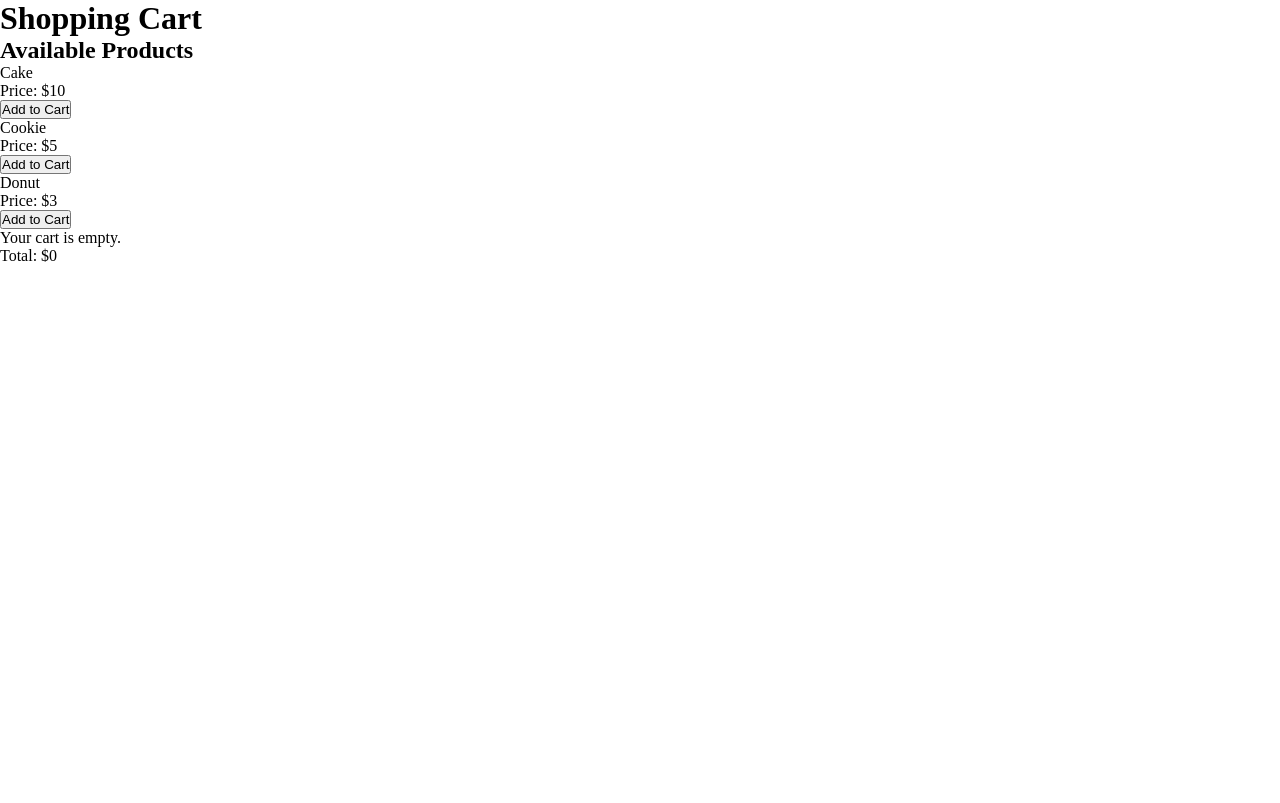
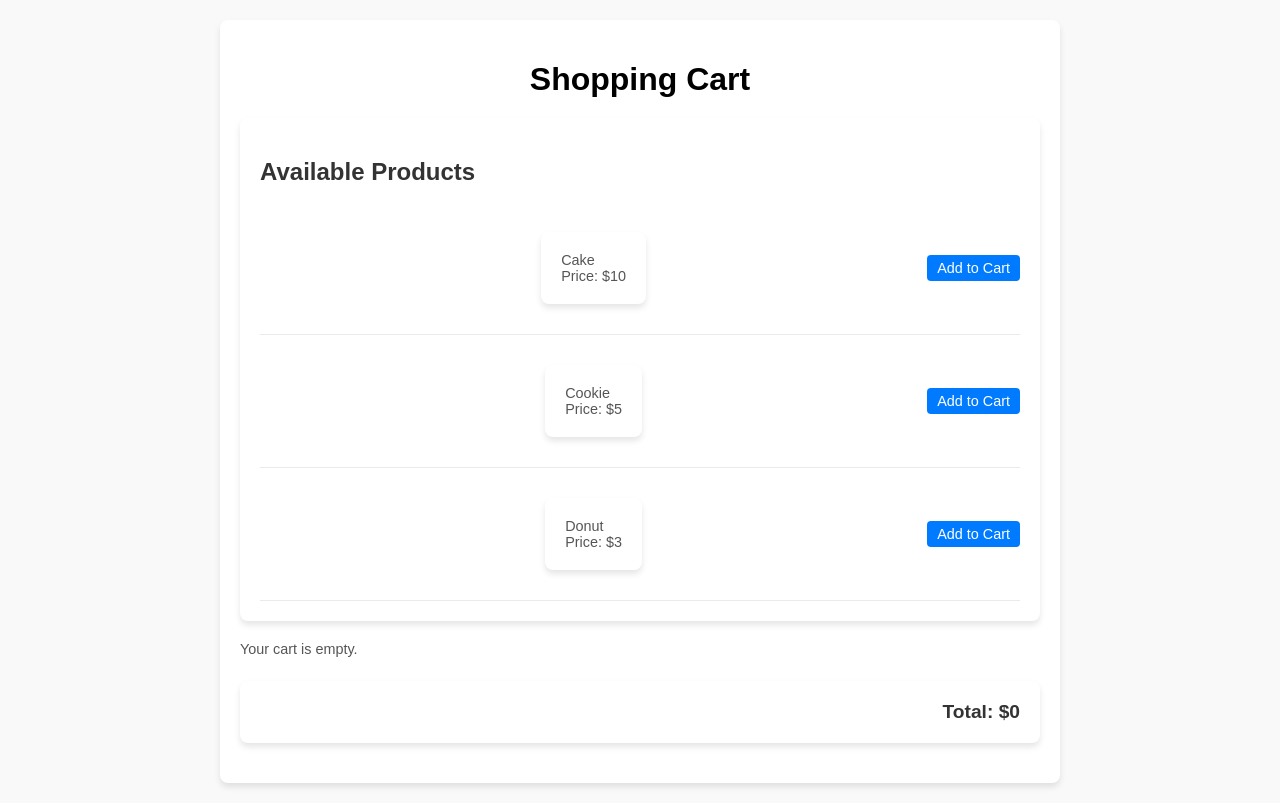
Before and after one commit to menoo-o/sugarBlossom, a Next.js app: page / in a window 1280 px wide. Built offline with nearby package versions, Linux system fonts and the light colour scheme.

Commit message:
minor css

```diff
--- a/app/globals.css
+++ b/app/globals.css
@@ -1,9 +1,97 @@
-*{
+/* General Styles */
+body {
+  font-family: Arial, sans-serif;
+  margin: 0;
+  padding: 0;
+  background-color: #f9f9f9;
+}
+
+/* Shopping Cart Container */
+div {
+  max-width: 800px;
+  margin: 20px auto;
+  padding: 20px;
+  background-color: #ffffff;
+  border-radius: 8px;
+  box-shadow: 0 4px 6px rgba(0, 0, 0, 0.1);
+}
+
+/* Heading Styles */
+h1 {
+  font-size: 2rem;
+  margin-bottom: 1rem;
+  text-align: center;
+}
+
+h2 {
+  font-size: 1.5rem;
+  margin-bottom: 1rem;
+  color: #333;
+}
+
+/* List Styles */
+ul {
+  list-style: none;
   padding: 0;
   margin: 0;
-  box-sizing: border-box;
 }
 
-body{
-  min-height: 100vh;
+li {
+  display: flex;
+  justify-content: space-between;
+  align-items: center;
+  padding: 10px 0;
+  border-bottom: 1px solid #eaeaea;
 }
+
+/* Product Info */
+p {
+  margin: 0;
+  font-size: 0.9rem;
+  color: #555;
+}
+
+/* Buttons */
+button {
+  padding: 5px 10px;
+  font-size: 0.9rem;
+  background-color: #007bff;
+  color: #ffffff;
+  border: none;
+  border-radius: 4px;
+  cursor: pointer;
+  transition: background-color 0.3s ease;
+}
+
+button:hover {
+  background-color: #0056b3;
+}
+
+button:focus {
+  outline: none;
+  box-shadow: 0 0 0 2px #80bdff;
+}
+
+/* Increment and Remove Buttons */
+button + button {
+  background-color: #dc3545;
+}
+
+button + button:hover {
+  background-color: #a71d2a;
+}
+
+/* Total Price */
+.text-lg {
+  text-align: right;
+  font-size: 1.2rem;
+  color: #333;
+}
+
+.font-bold {
+  font-weight: bold;
+}
+
+.mt-6 {
+  margin-top: 1.5rem;
+}
```
